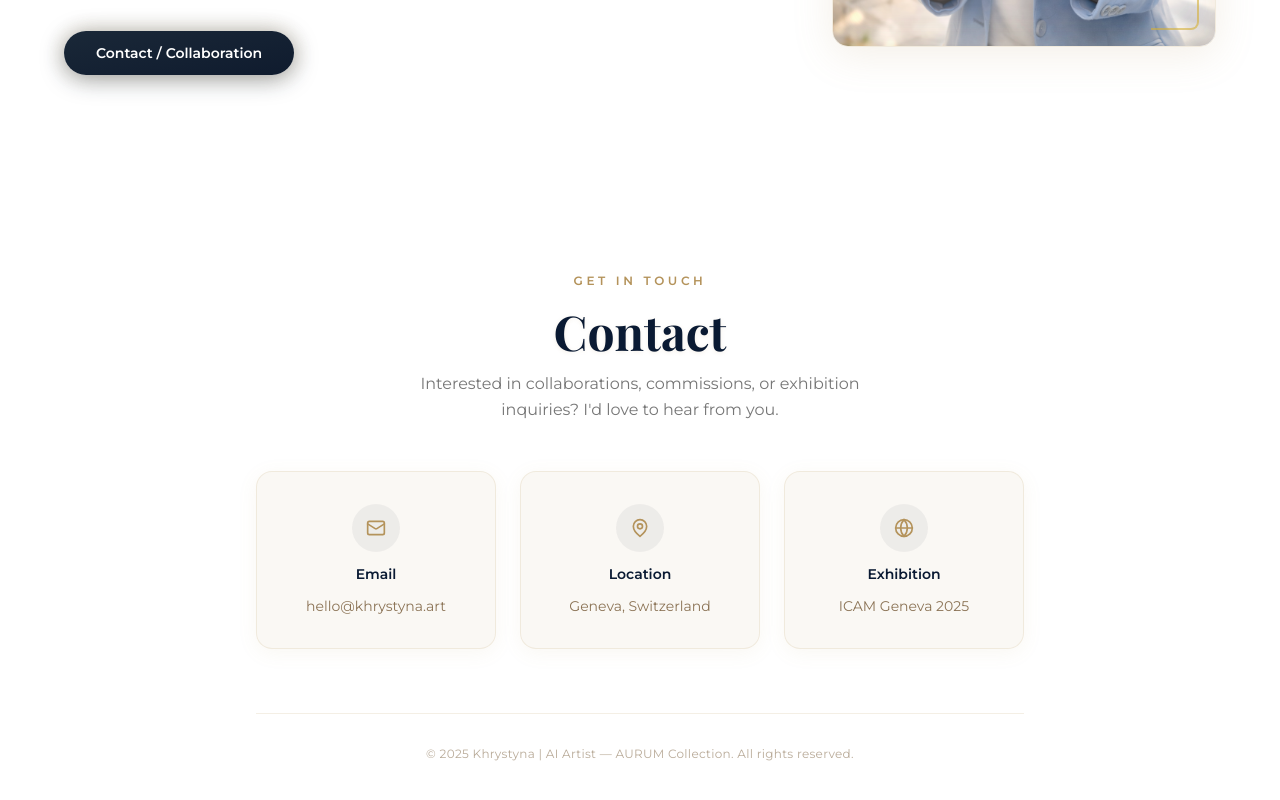
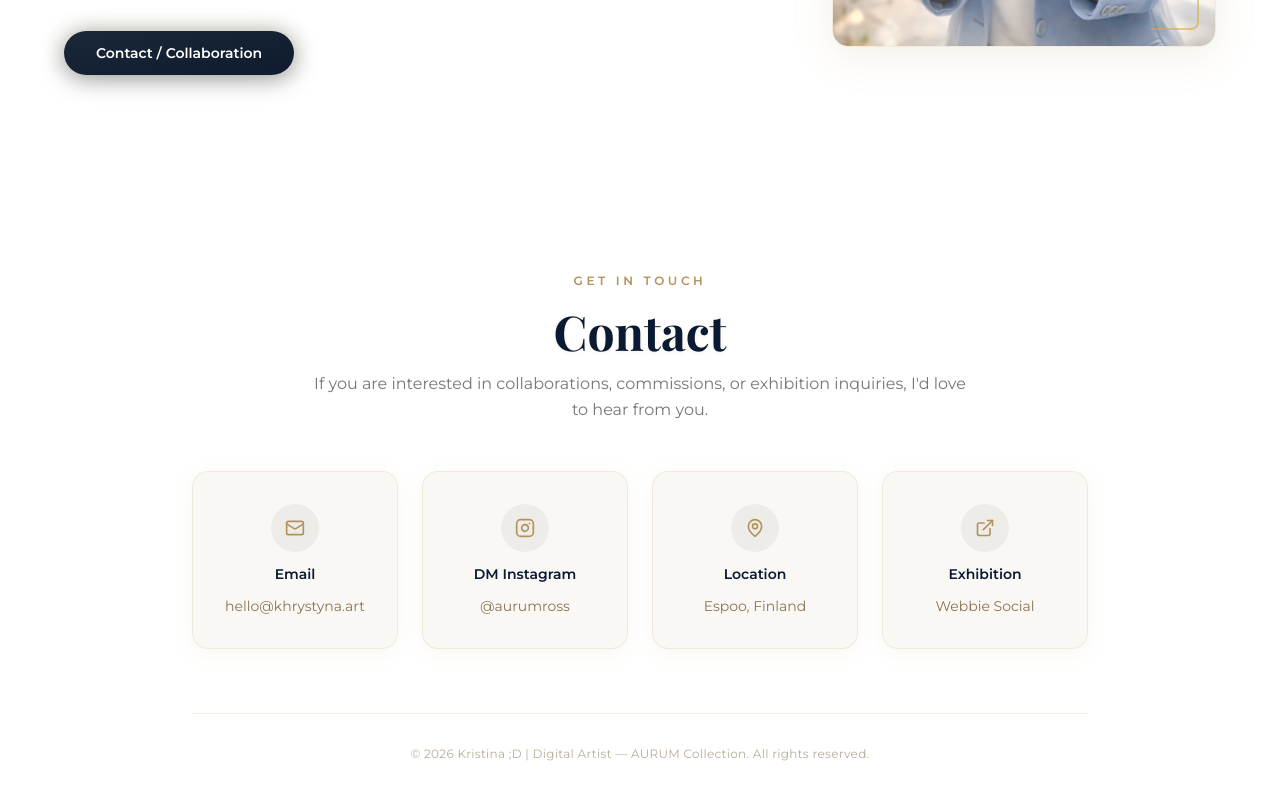
Before and after one commit to vitaliizeleninca-dot/kristina-portfolio, a React (Vite) app: page / in a window 1280 px wide. Shown: the part 3853-4653 px from the top of the page. Built offline with nearby package versions, Linux system fonts and the light colour scheme.

Commit message:
Update ContactSection.tsx

```diff
--- a/src/components/landing/ContactSection.tsx
+++ b/src/components/landing/ContactSection.tsx
@@ -1,95 +1,105 @@
 import { cn } from "@/lib/utils";
-import { Mail, MapPin, Globe } from "lucide-react";
+import { Mail, MapPin, Instagram, ExternalLink } from "lucide-react";
+
+const contacts = [
+  {
+    icon: Mail,
+    title: "Email",
+    value: "hello@khrystyna.art",
+    href: "mailto:hello@khrystyna.art",
+    external: false,
+  },
+  {
+    icon: Instagram,
+    title: "DM Instagram",
+    value: "@aurumross",
+    href: "https://www.instagram.com/aurumross/",
+    external: true,
+  },
+  {
+    icon: MapPin,
+    title: "Location",
+    value: "Espoo, Finland",
+  },
+  {
+    icon: ExternalLink,
+    title: "Exhibition",
+    value: "Webbie Social",
+    href: "https://webbiesocial.com/dashboard/aurumross",
+    external: true,
+  },
+];
 
 export function ContactSection() {
   return (
     <section id="contact" className="relative py-24 px-6 md:px-10 lg:px-16">
-      <div className="max-w-3xl mx-auto text-center">
-        {/* Section Header */}
+      <div className="max-w-4xl mx-auto text-center">
+        {/* Header */}
         <span className="font-montserrat text-xs font-semibold tracking-[0.3em] uppercase text-[#B4935B]">
           Get in Touch
         </span>
+
         <h2
           className="mt-4 font-playfair font-bold text-3xl md:text-4xl lg:text-5xl text-[#0A1A33] leading-tight"
           style={{ textShadow: "0 1px 4px rgba(180,147,91,0.15)" }}
         >
           Contact
         </h2>
-        <p className="mt-4 font-montserrat text-base text-[#1A1A1A]/60 max-w-lg mx-auto leading-relaxed">
-          Interested in collaborations, commissions, or exhibition inquiries?
-          I'd love to hear from you.
+
+        <p className="mt-4 font-montserrat text-base text-[#1A1A1A]/60 max-w-2xl mx-auto leading-relaxed">
+          If you are interested in collaborations, commissions, or exhibition
+          inquiries, I'd love to hear from you.
         </p>
 
         {/* Contact Cards */}
-        <div className="mt-12 grid grid-cols-1 sm:grid-cols-3 gap-6">
+        <div className="mt-12 grid grid-cols-1 sm:grid-cols-2 lg:grid-cols-4 gap-6">
+          {contacts.map((item) => {
+            const Icon = item.icon;
+
+            return (
               <div
+                key={item.title}
                 className={cn(
                   "flex flex-col items-center gap-3 p-8 rounded-2xl",
                   "bg-[#F9F7F2]/80 border border-[#DBCBAA]/30",
                   "shadow-[0_4px_20px_rgba(180,147,91,0.08)]",
                   "hover:shadow-[0_8px_40px_rgba(180,147,91,0.15)]",
-              "hover:border-[#D4AF37]/40",
+                  "hover:border-[#D4AF37]/40 hover:scale-105",
                   "transition-all duration-300"
                 )}
               >
                 <div className="w-12 h-12 rounded-full bg-[#0A1A33]/5 flex items-center justify-center">
-              <Mail className="w-5 h-5 text-[#B4935B]" />
-            </div>
-            <h3 className="font-montserrat font-semibold text-sm text-[#0A1A33]">
-              Email
-            </h3>
-            <p className="font-montserrat text-sm text-[#8B7355]">
-              hello@khrystyna.art
-            </p>
+                  <Icon className="w-5 h-5 text-[#B4935B]" />
                 </div>
 
-          <div
-            className={cn(
-              "flex flex-col items-center gap-3 p-8 rounded-2xl",
-              "bg-[#F9F7F2]/80 border border-[#DBCBAA]/30",
-              "shadow-[0_4px_20px_rgba(180,147,91,0.08)]",
-              "hover:shadow-[0_8px_40px_rgba(180,147,91,0.15)]",
-              "hover:border-[#D4AF37]/40",
-              "transition-all duration-300"
+                <h3 className="font-montserrat font-semibold text-sm text-[#0A1A33]">
+                  {item.title}
+                </h3>
+
+                {item.href ? (
+                  <a
+                    href={item.href}
+                    target={item.external ? "_blank" : undefined}
+                    rel={item.external ? "noopener noreferrer" : undefined}
+                    aria-label={item.title}
+                    className="font-montserrat text-sm text-[#8B7355] hover:text-[#B4935B] transition-colors"
+                  >
+                    {item.value}
+                  </a>
+                ) : (
+                  <p className="font-montserrat text-sm text-[#8B7355]">
+                    {item.value}
+                  </p>
                 )}
-          >
-            <div className="w-12 h-12 rounded-full bg-[#0A1A33]/5 flex items-center justify-center">
-              <MapPin className="w-5 h-5 text-[#B4935B]" />
               </div>
-            <h3 className="font-montserrat font-semibold text-sm text-[#0A1A33]">
-              Location
-            </h3>
-            <p className="font-montserrat text-sm text-[#8B7355]">
-              Geneva, Switzerland
-            </p>
+            );
+          })}
         </div>
 
-          <div
-            className={cn(
-              "flex flex-col items-center gap-3 p-8 rounded-2xl",
-              "bg-[#F9F7F2]/80 border border-[#DBCBAA]/30",
-              "shadow-[0_4px_20px_rgba(180,147,91,0.08)]",
-              "hover:shadow-[0_8px_40px_rgba(180,147,91,0.15)]",
-              "hover:border-[#D4AF37]/40",
-              "transition-all duration-300"
-            )}
-          >
-            <div className="w-12 h-12 rounded-full bg-[#0A1A33]/5 flex items-center justify-center">
-              <Globe className="w-5 h-5 text-[#B4935B]" />
-            </div>
-            <h3 className="font-montserrat font-semibold text-sm text-[#0A1A33]">
-              Exhibition
-            </h3>
-            <p className="font-montserrat text-sm text-[#8B7355]">
-              ICAM Geneva 2025
-            </p>
-          </div>
-        </div>
-
-        {/* Footer line */}
+        {/* Footer */}
         <div className="mt-16 pt-8 border-t border-[#DBCBAA]/30">
           <p className="font-montserrat text-xs text-[#8B7355]/60 tracking-wide">
-            © 2025 Khrystyna | AI Artist — AURUM Collection. All rights reserved.
+            © 2026 Kristina ;D | Digital Artist — AURUM Collection. All rights reserved.
           </p>
         </div>
       </div>
```
Lines whose indentation alone changed are shown as unchanged.
